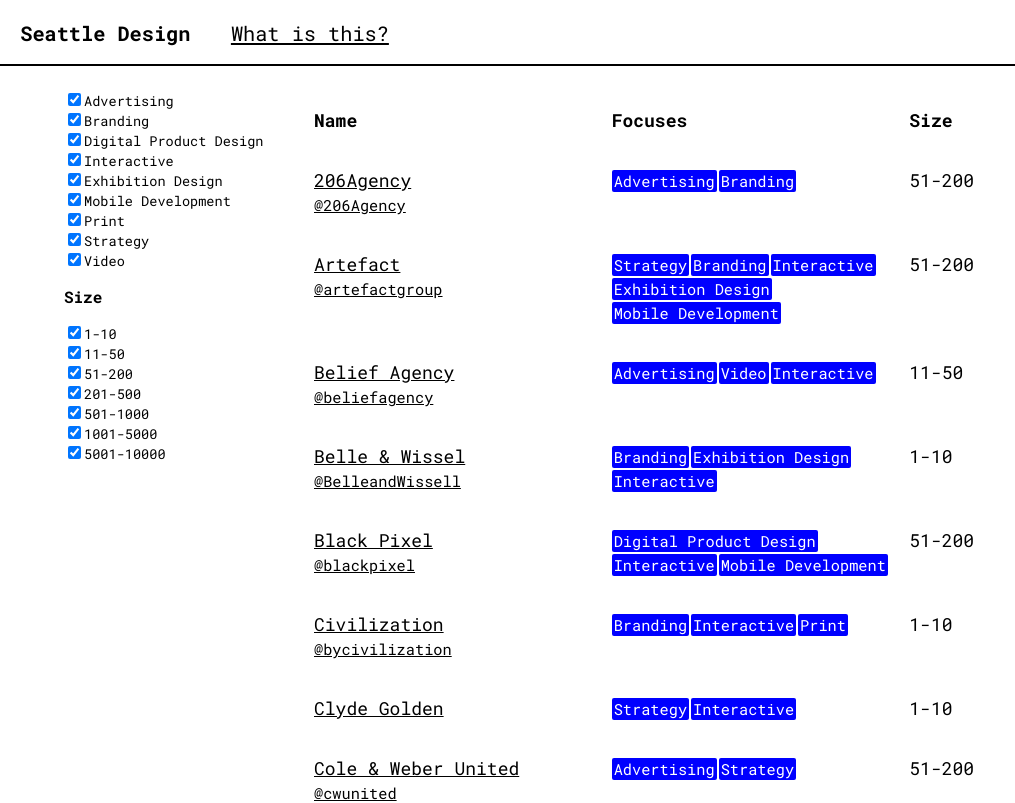
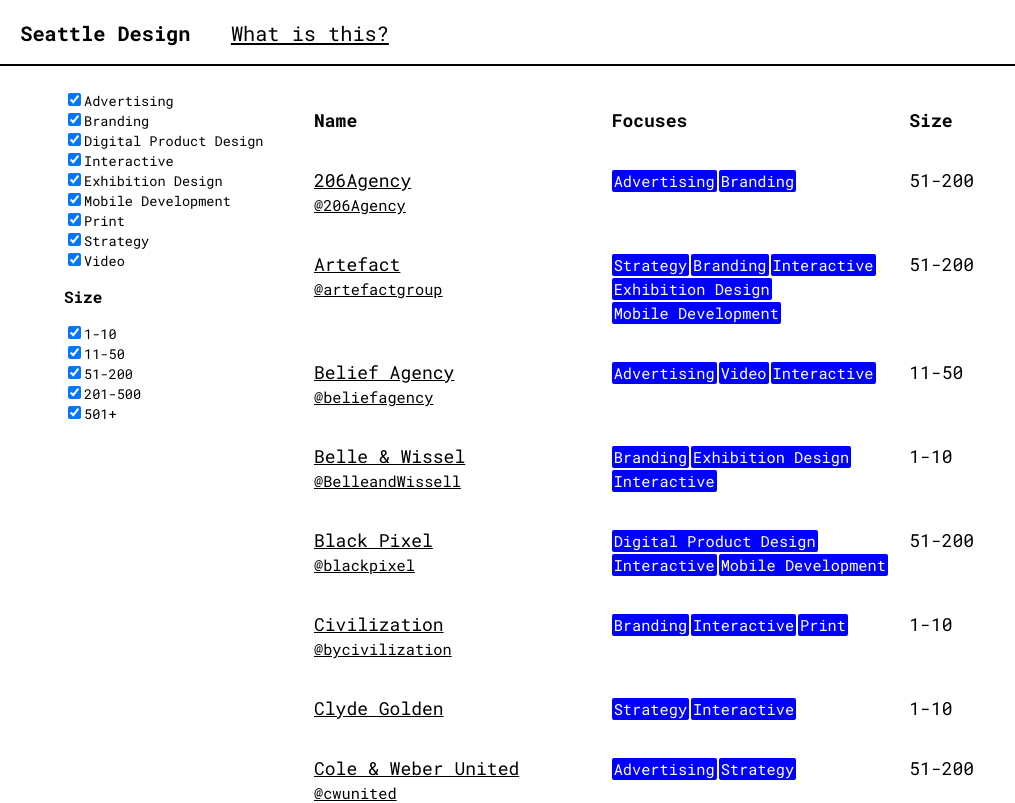
Before and after one commit to seattledesigninfo/seattledesign.info, a React (Create React App) app: page / in a window 1280 px wide. Shown: the top 803 px of the page, without its empty margins (0-1015 px from the left). Built offline with nearby package versions, Linux system fonts and the light colour scheme.

Commit message:
Move all large companies to a 500+ filter size
Closes #5

```diff
--- a/src/companies.js
+++ b/src/companies.js
@@ -120,7 +120,7 @@ module.exports = [
     "name": "Deloitte Digital",
     "description": "A Creative Digital Consultancy that provides full-spectrum technology services.",
     "url": "http://www.deloittedigital.com/us/",
-    "size": "5001-10000",
+    "size": "501+",
     "services": [
       "Strategy",
       "Branding",
@@ -579,7 +579,7 @@ module.exports = [
     "name": "Possible",
     "description": "POSSIBLE is a creative agency that cares about results. Our mission is simple: create world-class work that works.",
     "url": "https://www.possible.com/",
-    "size": "1001-5000",
+    "size": "501+",
     "services": [
       "Advertising"
     ],
@@ -601,7 +601,7 @@ module.exports = [
     "name": "Publicis",
     "description": "Home of adventurous thinking and ideas.",
     "url": "http://www.publicisseattle.com/",
-    "size": "1001-5000",
+    "size": "501+",
     "services": [
       "Advertising",
     ],
--- a/src/components/CompanyFilter.js
+++ b/src/components/CompanyFilter.js
@@ -21,9 +21,7 @@ class CompanyFilter extends React.Component {
         "11-50": true, // Small
         "51-200": true, // Medium
         "201-500": true, // Large
-        "501-1000": true, // Massive
-        "1001-5000": true,
-        "5001-10000": true
+        "501+": true // Massive
       }
     }
 
```
